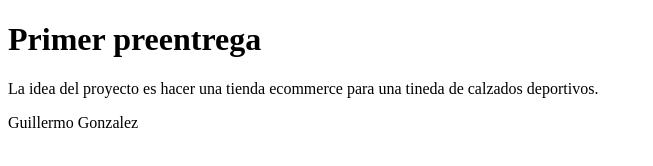
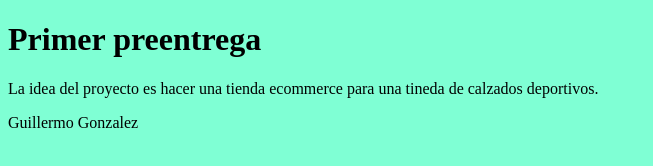
Before and after one commit to Guille008/ProyectoJS-G.Gonzalez, a plain HTML site: page index.html in a window 1280 px wide. Shown: the whole page, without its empty margins (0-653 px from the left). Drawn offline with Linux system fonts and the light colour scheme; the site is published under a folder, as on GitHub Pages, so addresses that start at the root find nothing.

Commit message:
Correccion

```diff
--- a/JS/principal.js
+++ b/JS/principal.js
@@ -4,4 +4,4 @@ let  DNI
 
 Nombre = "Guille";
 console.log(Nombre);
-console.log(Nombre + + Nombre);
+console.log(Nombre +" "+ Nombre);
--- a/index.html
+++ b/index.html
@@ -4,7 +4,7 @@
 <head>
     <meta charset="UTF-8">
     <meta name="viewport" content="width=device-width, initial-scale=1.0">
-    <link rel="stylesheet" href="/CSS/style.css">
+    <link rel="stylesheet" href="CSS/style.css">
     <title>Projecto JS</title>
 </head>
 
```
